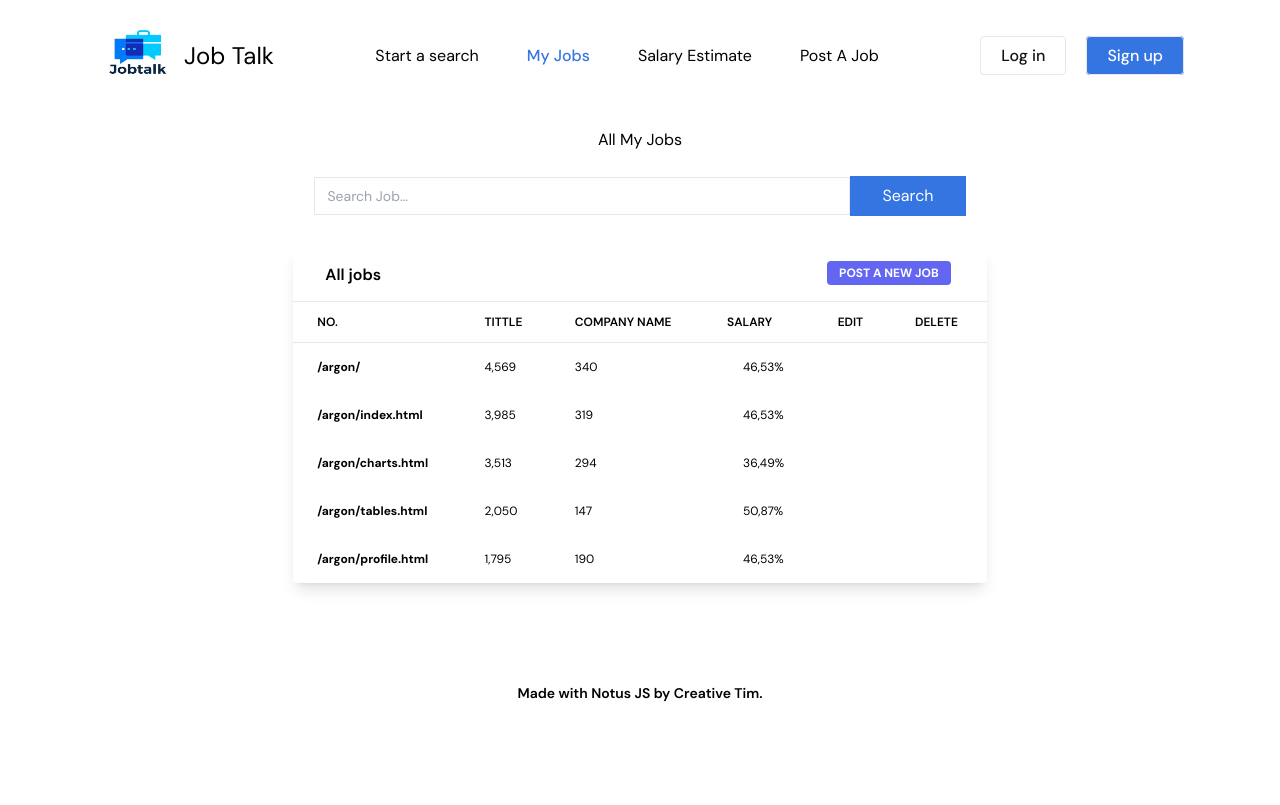
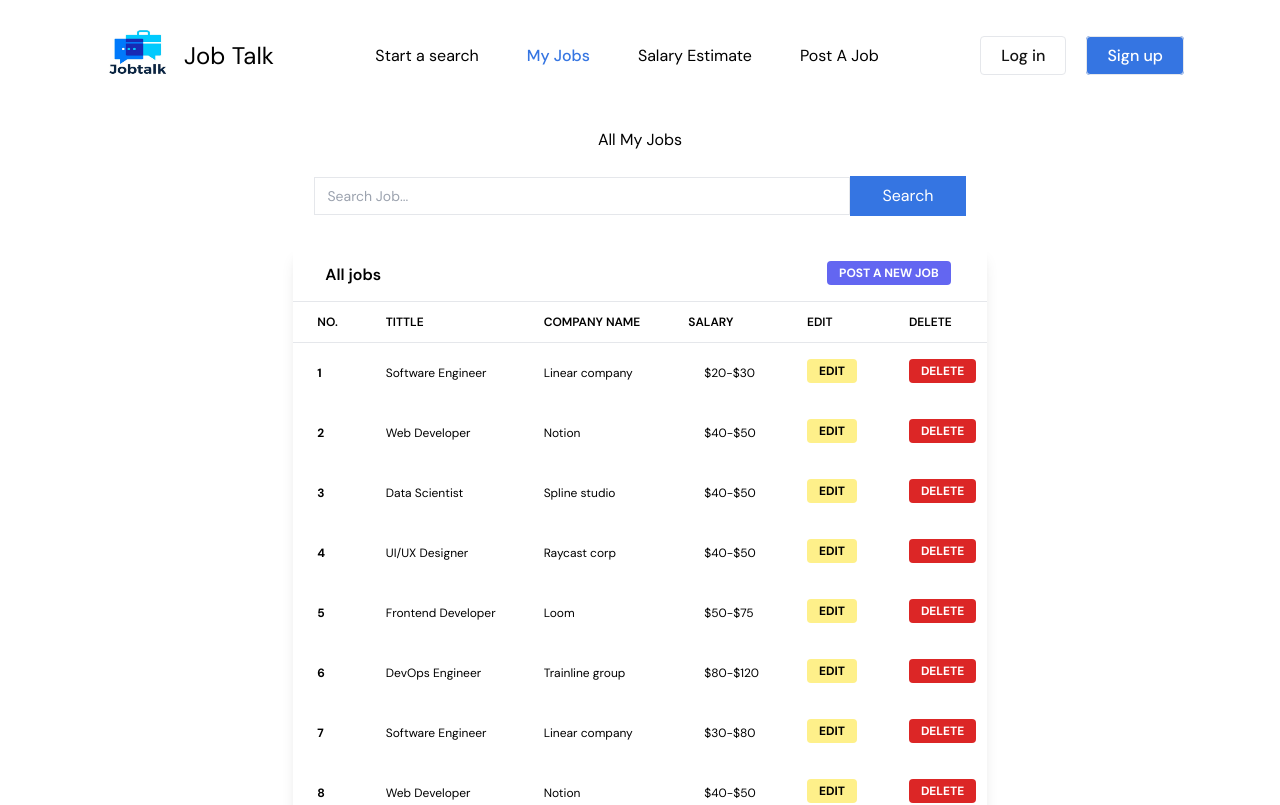
Before and after one commit to Abilash-Nambi/JOB-TALK, a React (Vite) app in the folder client/: page /my-job in a window 1280 px wide. Shown: the top 805 px of the page. Built offline with nearby package versions, Linux system fonts and the light colour scheme.

Commit message:
big fixed

```diff
--- a/client/src/Pages/MyJobs.jsx
+++ b/client/src/Pages/MyJobs.jsx
@@ -1,8 +1,17 @@
 import React from "react";
 import InputField from "../components/InputField";
 import { Link } from "react-router-dom";
+import { useState } from "react";
+import { useEffect } from "react";
 
 const MyJobs = () => {
+  const [jobs, setJobs] = useState([]);
+
+  useEffect(() => {
+    fetch("jobs.json")
+      .then((res) => res.json())
+      .then((data) => setJobs(data));
+  }, []);
   return (
     <div className="container max-w-screen-2xl mx-auto xl:px-24 px-4  ">
       <h1 className="text-center p-4"> All My Jobs</h1>
@@ -68,87 +77,49 @@
                 </thead>
 
                 <tbody>
-                  <tr>
+                  {jobs.map((data, i) => (
+                    <tr key={i}>
                       <th class="border-t-0 px-6 align-middle border-l-0 border-r-0 text-xs whitespace-nowrap p-4 text-left text-blueGray-700 ">
-                      /argon/
+                        {i + 1}
                       </th>
                       <td class="border-t-0 px-6 align-middle border-l-0 border-r-0 text-xs whitespace-nowrap p-4 ">
-                      4,569
+                        {data.jobTitle}
                       </td>
                       <td class="border-t-0 px-6 align-center border-l-0 border-r-0 text-xs whitespace-nowrap p-4">
-                      340
+                        {data.companyName}
                       </td>
                       <td class="border-t-0 px-6 align-middle border-l-0 border-r-0 text-xs whitespace-nowrap p-4">
-                      <i class="fas fa-arrow-up text-emerald-500 mr-4"></i>
-                      46,53%
+                        <i class="fas fa-arrow-up text-emerald-500 mr-4"></i>$
+                        {data.minPrice}-${data.maxPrice}
+                      </td>
+                      <td class="border-t-0 px-6 align-middle border-l-0 border-r-0 text-xs whitespace-nowrap p-4">
+                        <Link to="/post-job">
+                          <button
+                            class="bg-yellow-200 text-black active:bg-yellow-400 text-xs font-bold uppercase px-3 py-1 rounded outline-none focus:outline-none mr-1 mb-1 ease-linear transition-all duration-150"
+                            type="button"
+                          >
+                            EDIT
+                          </button>
+                        </Link>
+                      </td>
+                      <td class="border-t-0 px-6 align-middle border-l-0 border-r-0 text-xs whitespace-nowrap p-4">
+                        <Link to="/post-job">
+                          <button
+                            class="bg-red-600 text-white active:bg-red-800 text-xs font-bold uppercase px-3 py-1 rounded outline-none focus:outline-none mr-1 mb-1 ease-linear transition-all duration-150"
+                            type="button"
+                          >
+                            DELETE
+                          </button>
+                        </Link>
                       </td>
                     </tr>
-                  <tr>
-                    <th class="border-t-0 px-6 align-middle border-l-0 border-r-0 text-xs whitespace-nowrap p-4 text-left text-blueGray-700">
-                      /argon/index.html
-                    </th>
-                    <td class="border-t-0 px-6 align-middle border-l-0 border-r-0 text-xs whitespace-nowrap p-4">
-                      3,985
-                    </td>
-                    <td class="border-t-0 px-6 align-middle border-l-0 border-r-0 text-xs whitespace-nowrap p-4">
-                      319
-                    </td>
-                    <td class="border-t-0 px-6 align-middle border-l-0 border-r-0 text-xs whitespace-nowrap p-4">
-                      <i class="fas fa-arrow-down text-orange-500 mr-4"></i>
-                      46,53%
-                    </td>
-                  </tr>
-                  <tr>
-                    <th class="border-t-0 px-6 align-middle border-l-0 border-r-0 text-xs whitespace-nowrap p-4 text-left text-blueGray-700">
-                      /argon/charts.html
-                    </th>
-                    <td class="border-t-0 px-6 align-middle border-l-0 border-r-0 text-xs whitespace-nowrap p-4">
-                      3,513
-                    </td>
-                    <td class="border-t-0 px-6 align-middle border-l-0 border-r-0 text-xs whitespace-nowrap p-4">
-                      294
-                    </td>
-                    <td class="border-t-0 px-6 align-middle border-l-0 border-r-0 text-xs whitespace-nowrap p-4">
-                      <i class="fas fa-arrow-down text-orange-500 mr-4"></i>
-                      36,49%
-                    </td>
-                  </tr>
-                  <tr>
-                    <th class="border-t-0 px-6 align-middle border-l-0 border-r-0 text-xs whitespace-nowrap p-4 text-left text-blueGray-700">
-                      /argon/tables.html
-                    </th>
-                    <td class="border-t-0 px-6 align-middle border-l-0 border-r-0 text-xs whitespace-nowrap p-4">
-                      2,050
-                    </td>
-                    <td class="border-t-0 px-6 align-middle border-l-0 border-r-0 text-xs whitespace-nowrap p-4">
-                      147
-                    </td>
-                    <td class="border-t-0 px-6 align-middle border-l-0 border-r-0 text-xs whitespace-nowrap p-4">
-                      <i class="fas fa-arrow-up text-emerald-500 mr-4"></i>
-                      50,87%
-                    </td>
-                  </tr>
-                  <tr>
-                    <th class="border-t-0 px-6 align-middle border-l-0 border-r-0 text-xs whitespace-nowrap p-4 text-left text-blueGray-700">
-                      /argon/profile.html
-                    </th>
-                    <td class="border-t-0 px-6 align-middle border-l-0 border-r-0 text-xs whitespace-nowrap p-4">
-                      1,795
-                    </td>
-                    <td class="border-t-0 px-6 align-middle border-l-0 border-r-0 text-xs whitespace-nowrap p-4">
-                      190
-                    </td>
-                    <td class="border-t-0 px-6 align-middle border-l-0 border-r-0 text-xs whitespace-nowrap p-4">
-                      <i class="fas fa-arrow-down text-red-500 mr-4"></i>
-                      46,53%
-                    </td>
-                  </tr>
+                  ))}
                 </tbody>
               </table>
             </div>
           </div>
         </div>
-        <footer class="relative pt-8 pb-6 mt-16">
+        {/* <footer class="relative pt-8 pb-6 mt-16">
           <div class="container mx-auto px-4">
             <div class="flex flex-wrap items-center md:justify-between justify-center">
               <div class="w-full md:w-6/12 px-4 mx-auto text-center">
@@ -175,7 +146,7 @@
               </div>
             </div>
           </div>
-        </footer>
+        </footer> */}
       </section>
     </div>
   );
--- /dev/null
+++ b/client/src/Pages/SalaryPage.jsx
@@ -0,0 +1,44 @@
+import React from "react";
+import BreadCrumb from "../components/BreadCrumb";
+import { useState } from "react";
+import { useEffect } from "react";
+
+const SalaryPage = () => {
+  const [data, setData] = useState([]);
+
+  useEffect(() => {
+    fetch("salary.json")
+      .then((res) => res.json())
+      .then((data) => setData(data));
+  }, []);
+
+  return (
+    <div className="container max-w-screen-2xl mx-auto xl:px-24 px-4 ">
+      <BreadCrumb title={"Salary Estimate"} path={"Salary"} />
+      <div className="mt-5">
+        <div className="p-2 text-center mb-2 ">
+          <input
+            type="text"
+            name="search"
+            id="search"
+            className=" border py-2 pl-3 focus:outline-none lg:w-6/12 mb-4 w-full"
+          />
+          <button className="bg-blue text-white font-semibold px-8 py-2 rounded-sm mb-4">
+            Search
+          </button>
+        </div>
+      </div>
+
+      <div className="grid lg:grid-cols-3 sm:grid-cols-2 grid-cols-1 gap-12 my-12 items-center ">
+        {data.map((data) => (
+          <div className="shadow px-4 py-8">
+            <h4 className="font-semibold text-xl">{data.title}</h4>
+            <p className="my-2 font-medium text-blue text-lg">{data.salary}</p>
+          </div>
+        ))}
+      </div>
+    </div>
+  );
+};
+
+export default SalaryPage;
--- a/client/src/Router/Router.jsx
+++ b/client/src/Router/Router.jsx
@@ -3,6 +3,7 @@
 import Home from "../Pages/Home";
 import CreateJob from "../Pages/CreateJob";
 import MyJobs from "../Pages/MyJobs";
+import SalaryPage from "../Pages/SalaryPage";
 const router = createBrowserRouter([
   {
     path: "/",
@@ -20,6 +21,10 @@
         path: "/my-job",
         element: <MyJobs />,
       },
+      {
+        path: "/salary",
+        element: <SalaryPage />,
+      },
     ],
   },
 ]);
--- /dev/null
+++ b/client/src/components/BreadCrumb.jsx
@@ -0,0 +1,20 @@
+import React from "react";
+
+const BreadCrumb = ({ title, path }) => {
+  return (
+    <div>
+      <div class="flex justify-center items-center py-24 mt-3 bg-gray-100 rounded">
+        <div>
+          <h2 className="text-3xl text-blue font-medium mb-1 text-center">
+            {title}
+          </h2>
+          <p className="text-sm text-center ">
+            <a href="/"> Home/{path}</a>
+          </p>
+        </div>
+      </div>
+    </div>
+  );
+};
+
+export default BreadCrumb;
```
Lines whose indentation alone changed are shown as unchanged.
